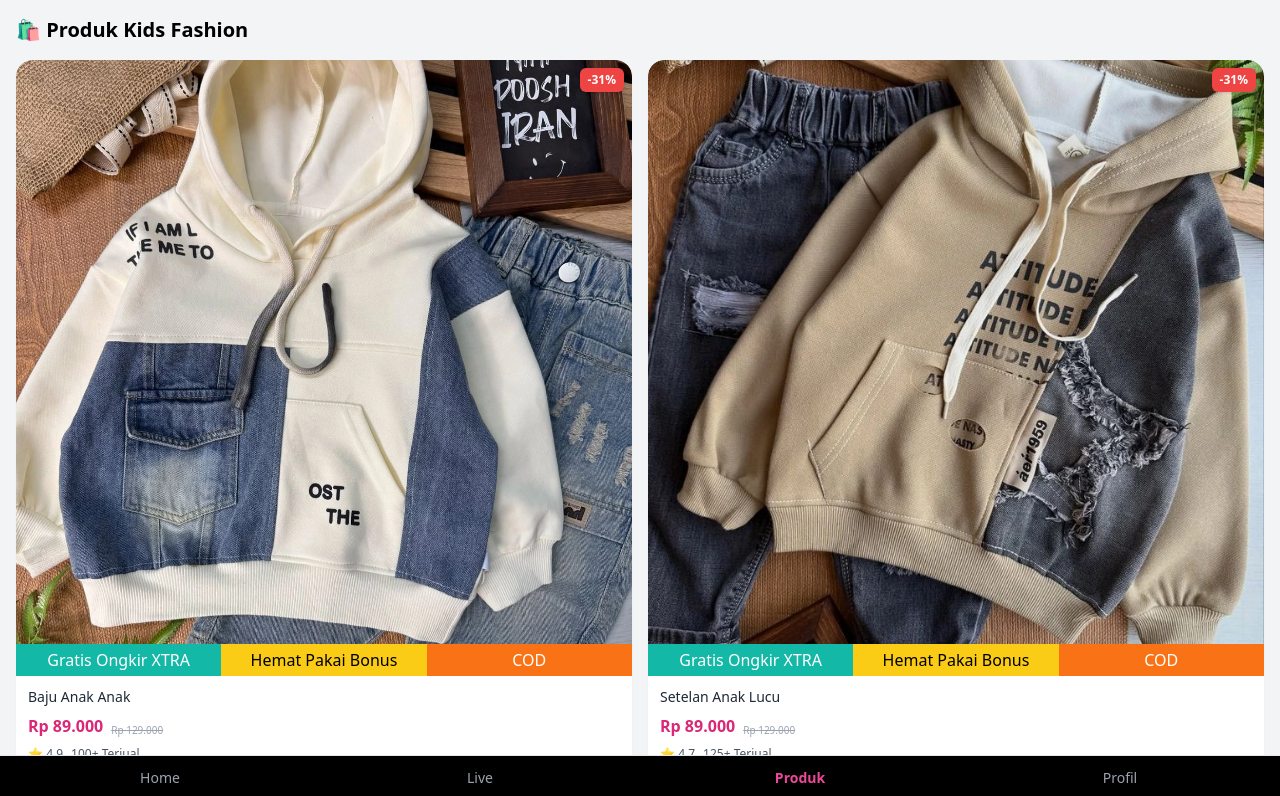
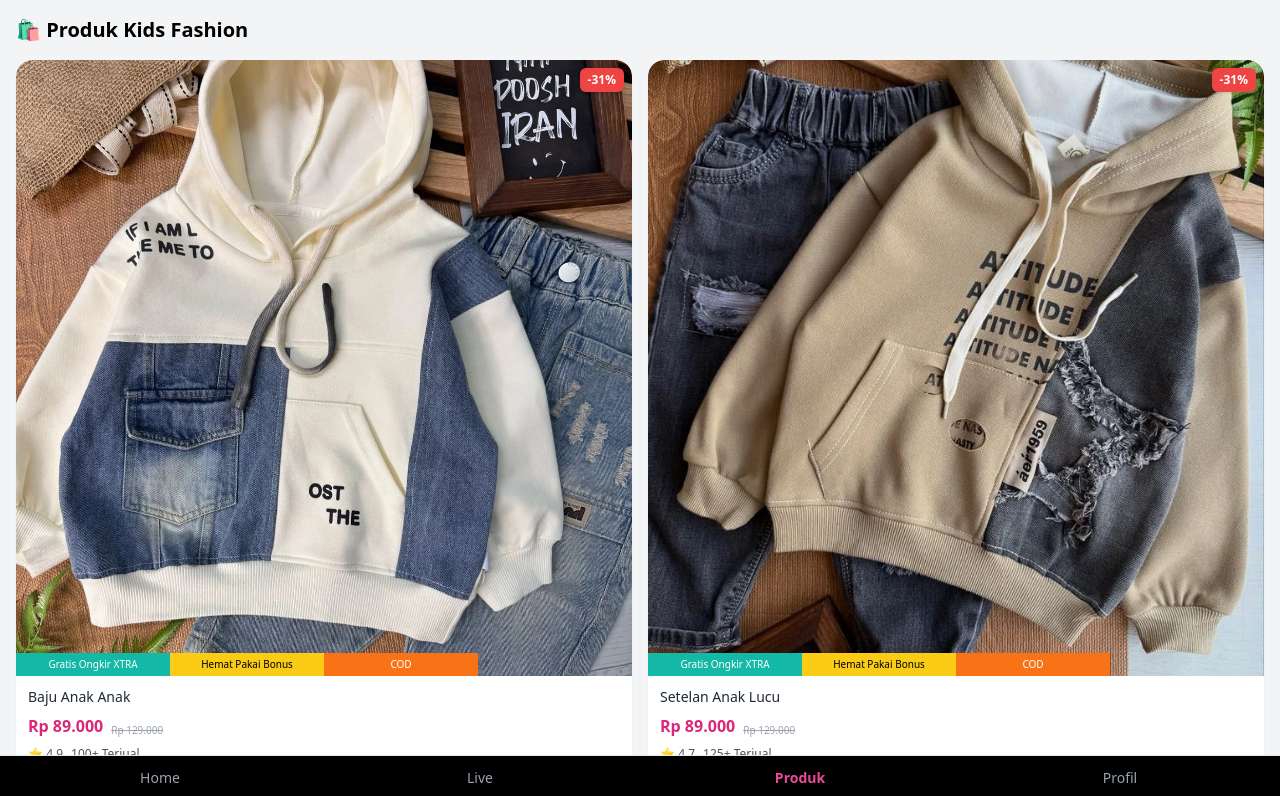
Before and after one commit to djdonjuan86-coder/kfs, a Next.js app: page /produk in a window 1280 px wide. Shown: the top 796 px of the page. Built offline with nearby package versions, Linux system fonts and the light colour scheme.

Commit message:
fix product

```diff
--- a/src/app/produk/page.js
+++ b/src/app/produk/page.js
@@ -63,7 +63,7 @@ export default function ProdukPage() {
                 <Image src={product.image} alt={product.title} width={500} height={500} className="w-full h-auto object-cover aspect-square transition-transform duration-300 hover:scale-110" priority={product.id === 1} />
 
                 {/* Overlay Bottom Badge 3 Column */}
-                <div className="absolute bottom-0 left-0 w-full grid grid-cols-3 text-6px] font-small">
+                <div className="absolute bottom-0 left-0 w-full grid grid-cols-4 text-[10px] font-small">
                   <div className="bg-teal-500 text-white text-center py-1">Gratis Ongkir XTRA</div>
                   <div className="bg-yellow-400 text-black text-center py-1">Hemat Pakai Bonus</div>
                   <div className="bg-orange-500 text-white text-center py-1">COD</div>
```
